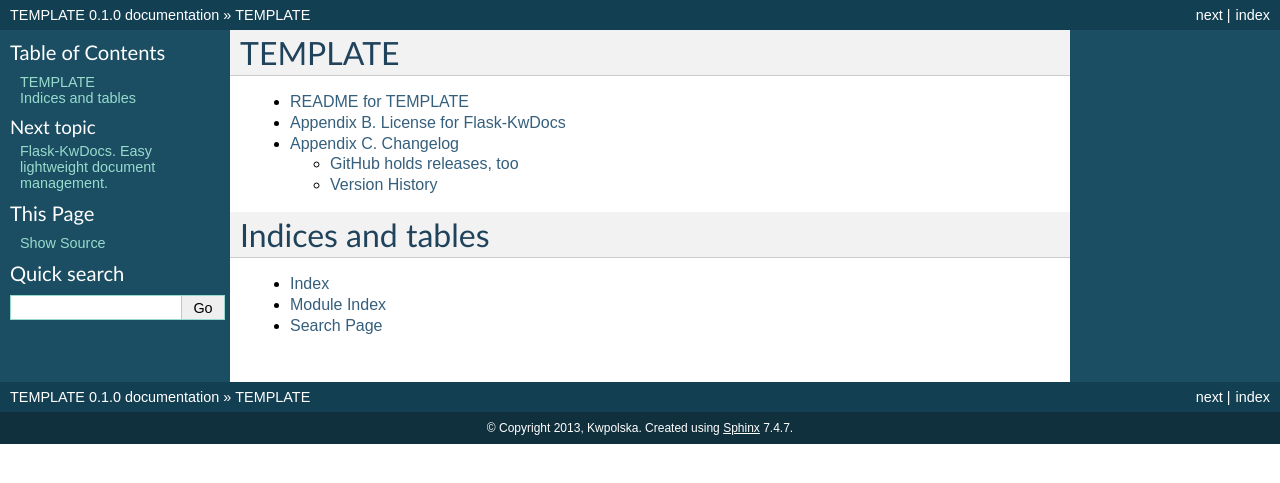
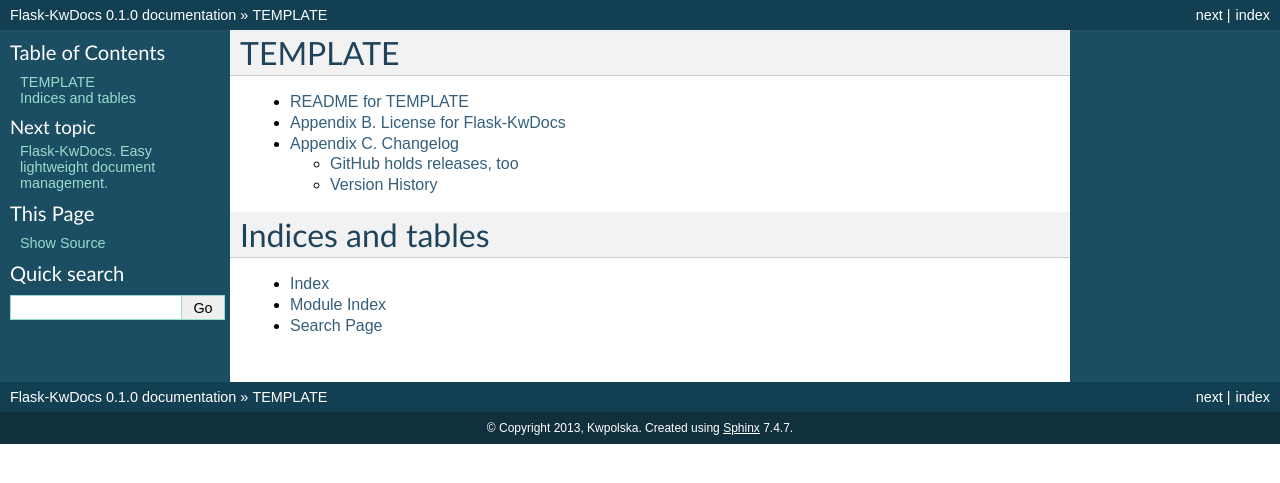
Before and after one commit to Kwpolska-graveyard/flask-kwdocs, a Sphinx documentation site: the page built from docs/index.rst, in a window 1280 px wide. Shown: the top 483 px of the page. Built offline with Sphinx 7.4.7, drawn with Linux system fonts in a browser that asks for light colours; pages that are not in the unit, such as notebooks, are missing from menus.

Commit message:
update sphinx config
Signed-off-by: Chris “Kwpolska” Warrick <kwpolska@gmail.com>

```diff
--- a/docs/conf.py
+++ b/docs/conf.py
@@ -1,6 +1,6 @@
 # -*- coding: utf-8 -*-
 #
-# TEMPLATE documentation build configuration file, created by
+# Flask-KwDocs documentation build configuration file, created by
 # sphinx-quickstart on Fri Dec 14 21:02:58 2012.
 #
 # This file is execfile()d with the current directory set to its containing dir.
@@ -40,7 +40,7 @@
 master_doc = 'index'
 
 # General information about the project.
-project = u'TEMPLATE'
+project = u'Flask-KwDocs'
 copyright = u'2013, Kwpolska'
 
 # The version info for the project you're documenting, acts as replacement for
@@ -164,7 +164,7 @@
 #html_file_suffix = None
 
 # Output file base name for HTML help builder.
-htmlhelp_basename = 'TEMPLATEdoc'
+htmlhelp_basename = 'Flask-KwDocsdoc'
 
 
 # -- Options for LaTeX output --------------------------------------------------
@@ -178,7 +178,7 @@
 # Grouping the document tree into LaTeX files. List of tuples
 # (source start file, target name, title, author, documentclass [howto/manual]).
 latex_documents = [
-  ('index', 'TEMPLATE.tex', u'TEMPLATE Documentation',
+  ('index', 'Flask-KwDocs.tex', u'Flask-KwDocs Documentation',
    u'Kwpolska', 'manual'),
 ]
 
@@ -214,7 +214,7 @@
 # One entry per manual page. List of tuples
 # (source start file, name, description, authors, manual section).
 man_pages = [
-    ('index', 'tEmplate', u'TEMPLATE Documentation',
+    ('index', 'flask-kwdocs', u'Flask-KwDocs Documentation',
      [u'Kwpolska'], 1)
 ]
 
```
